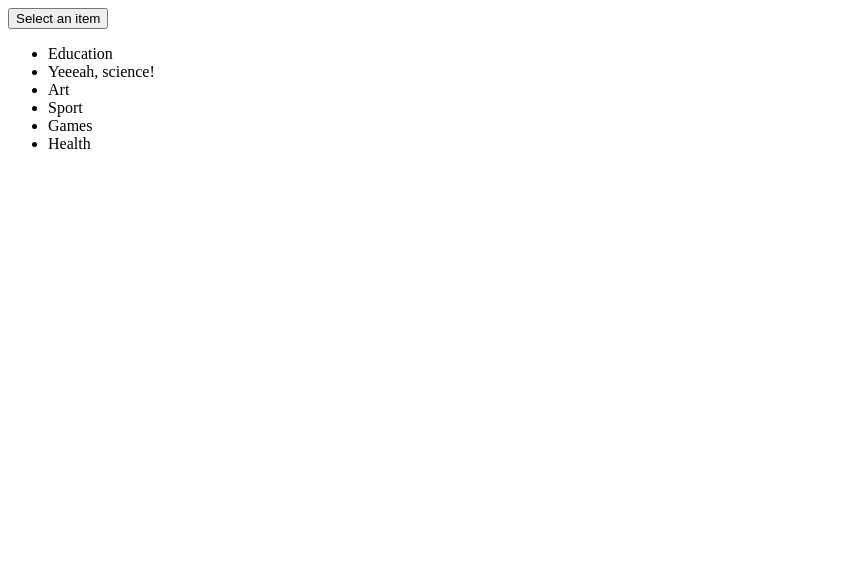
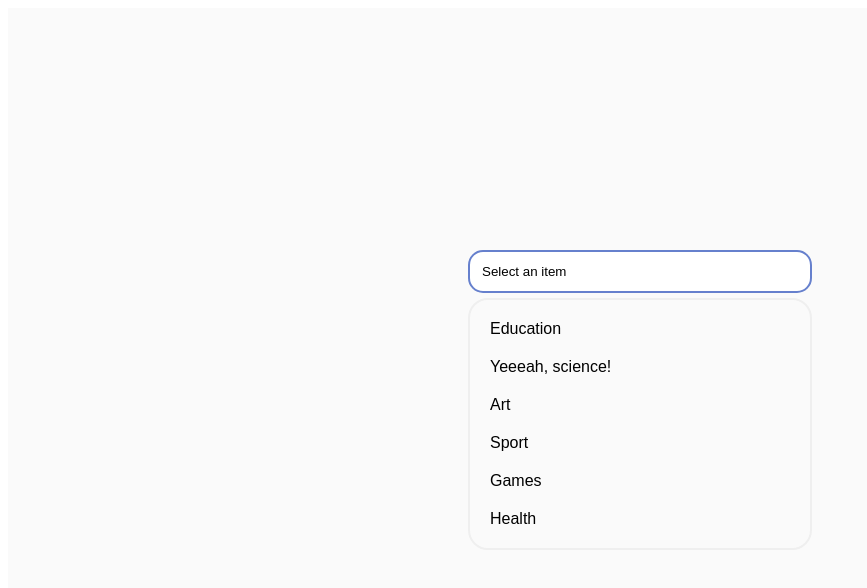
Before and after one commit to parsakhosravani/dropdown-list-app, a React (Create React App) app: page / in a window 1280 px wide. Both pictures are taken after a click on the button "Select an item". Shown: the top 588 px of the page, without its empty margins (0-867 px from the left). Built offline with nearby package versions, Linux system fonts and the light colour scheme.

Commit message:
add jss styles

```diff
--- a/package.json
+++ b/package.json
@@ -10,8 +10,10 @@
     "@types/node": "^16.18.26",
     "@types/react": "^18.2.5",
     "@types/react-dom": "^18.2.4",
+    "jss": "^10.10.0",
     "react": "^18.2.0",
     "react-dom": "^18.2.0",
+    "react-jss": "^10.10.0",
     "react-scripts": "5.0.1",
     "typescript": "^4.9.5",
     "web-vitals": "^2.1.4"
--- a/public/index.html
+++ b/public/index.html
@@ -24,7 +24,7 @@
       work correctly both with client-side routing and a non-root public URL.
       Learn how to configure a non-root public URL by running `npm run build`.
     -->
-    <title>React App</title>
+    <title>Dropdown list App</title>
   </head>
   <body>
     <noscript>You need to enable JavaScript to run this app.</noscript>
--- a/src/App.tsx
+++ b/src/App.tsx
@@ -1,21 +1,32 @@
 import Dropdown from "./components/organisms/Dropdown";
+import { createUseStyles } from "react-jss";
+
+const useStyles = createUseStyles({
+  container: {
+    fontFamily: "sans-serif",
+    backgroundColor: "#fafafa",
+    minHeight: "100vh",
+    display: "flex",
+    justifyContent: "center",
+  },
+});
 
 function App() {
+  const classes = useStyles();
+
   const options = [
-    {id:1, label: 'Education'},
-    {id:2, label: 'Yeeeah, science!'},
-    {id:3, label: 'Art'},
-    {id:4, label: 'Sport'},
-    {id:5, label: 'Games'},
-    {id:6, label: 'Health'},
-];
+    { id: 1, label: "Education" },
+    { id: 2, label: "Yeeeah, science!" },
+    { id: 3, label: "Art" },
+    { id: 4, label: "Sport" },
+    { id: 5, label: "Games" },
+    { id: 6, label: "Health" },
+  ];
 
-return (
-    <div className="App">
-  <Dropdown
-            items={options}
-        />
-         </div>
+  return (
+    <div className={classes.container}>
+      <Dropdown items={options} />
+    </div>
   );
 }
 
--- a/src/components/atoms/DropdownItem.tsx
+++ b/src/components/atoms/DropdownItem.tsx
@@ -1,5 +1,19 @@
 import React from "react";
+import { createUseStyles } from "react-jss";
 
+const useStyles = createUseStyles({
+  item: {
+    padding: "10px",
+    cursor: "auto",
+    listStyle: "none",
+    "&:hover": {
+      backgroundColor: "#f1f3ff",
+      color: "#6680cd",
+      cursor: "pointer",
+      borderRadius: "10px",
+    },
+  },
+});
 interface DropdownItemProps {
   id: number;
   label: string;
@@ -7,8 +21,9 @@ interface DropdownItemProps {
 }
 
 const DropdownItem: React.FC<DropdownItemProps> = ({ id, label, onSelect }) => {
+  const classes = useStyles();
   return (
-    <li onClick={() => onSelect(id)}>
+    <li className={classes.item} onClick={() => onSelect(id)}>
       {label}
     </li>
   );
--- a/src/components/organisms/Dropdown.tsx
+++ b/src/components/organisms/Dropdown.tsx
@@ -1,29 +1,51 @@
 import React, { useState } from "react";
 import DropdownMenu from "./DropdownMenu";
+import { createUseStyles } from "react-jss";
+
+const useStyles = createUseStyles({
+  dropdown: {
+    display: "flex",
+    flexDirection: "column",
+    justifyContent: "center",
+    minHeight: "100vh",
+  },
+  dropdown_container: { padding: 0, marginTop: "5px" },
+  button: {
+    padding: "12px",
+    borderRadius: "15px",
+    textAlign: "left",
+    background: "white",
+    border: "2px solid #6680cd",
+    "&:hover": {
+      cursor: "pointer",
+    },
+  },
+});
 
 interface DropdownProps {
-  items: { id: number, label: string }[];
+  items: { id: number; label: string }[];
 }
 
 const Dropdown: React.FC<DropdownProps> = ({ items }) => {
+  const classes = useStyles();
   const [isOpen, setIsOpen] = useState(false);
-  const [selectedItem, setSelectedItem] = useState<{ id: number, label: string } | null>(null);
+  const [selectedItem, setSelectedItem] = useState<{
+    id: number;
+    label: string;
+  } | null>(null);
 
   const handleSelect = (itemId: number) => {
-    const selectedItem = items.find(item => item.id === itemId);
+    const selectedItem = items.find((item) => item.id === itemId);
     setSelectedItem(selectedItem || null);
-    setIsOpen(false);
   };
 
   return (
-    <div className="dropdown">
-      <button onClick={() => setIsOpen(!isOpen)}>
+    <div className={classes.dropdown}>
+      <button className={classes.button} onClick={() => setIsOpen(!isOpen)}>
         {selectedItem ? selectedItem.label : "Select an item"}
       </button>
-      <ul>
-      {isOpen && (
-        <DropdownMenu items={items} onSelect={handleSelect} />
-      )}
+      <ul className={classes.dropdown_container}>
+        {isOpen && <DropdownMenu items={items} onSelect={handleSelect} />}
       </ul>
     </div>
   );
--- a/src/components/organisms/DropdownMenu.tsx
+++ b/src/components/organisms/DropdownMenu.tsx
@@ -1,6 +1,15 @@
 import React from "react";
 import DropdownItem from "../atoms/DropdownItem";
+import { createUseStyles } from "react-jss";
 
+const useStyles = createUseStyles({
+  menu: {
+    padding: "10px",
+    border: "2px solid #efefef",
+    minWidth: "320px",
+    borderRadius: "20px",
+  },
+});
 interface DropdownMenuItem {
   id: number;
   label: string;
@@ -12,10 +21,16 @@ interface DropdownMenuProps {
 }
 
 const DropdownMenu: React.FC<DropdownMenuProps> = ({ items, onSelect }) => {
+  const classes = useStyles();
   return (
-    <div className="dropdown-menu">
+    <div className={classes.menu}>
       {items.map((item) => (
-        <DropdownItem key={item.id} id={item.id} label={item.label} onSelect={onSelect} />
+        <DropdownItem
+          key={item.id}
+          id={item.id}
+          label={item.label}
+          onSelect={onSelect}
+        />
       ))}
     </div>
   );
--- a/src/index.tsx
+++ b/src/index.tsx
@@ -2,6 +2,7 @@ import React from 'react';
 import ReactDOM from 'react-dom/client';
 import App from './App';
 import reportWebVitals from './reportWebVitals';
+
 
 const root = ReactDOM.createRoot(
   document.getElementById('root') as HTMLElement
```
Also changed, not shown: 1 other file (tests, documents, lock files or other folders).
